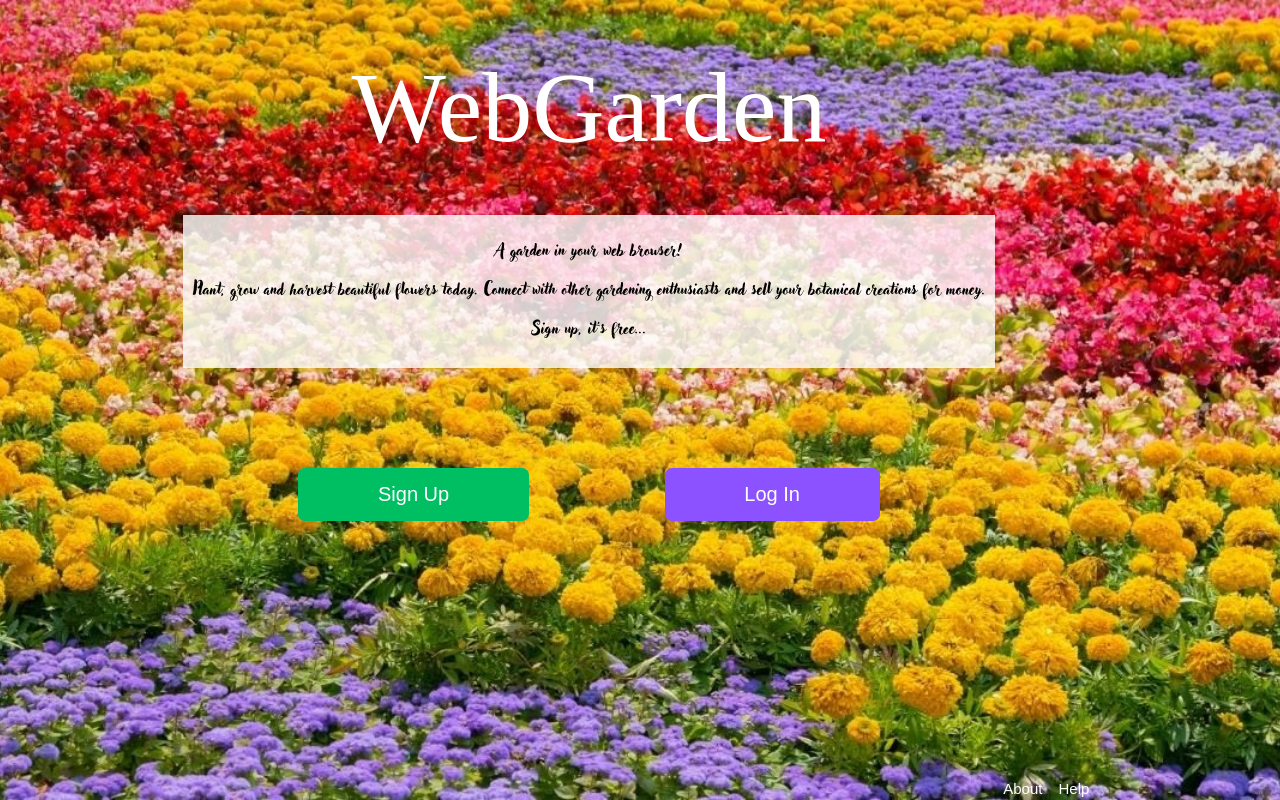
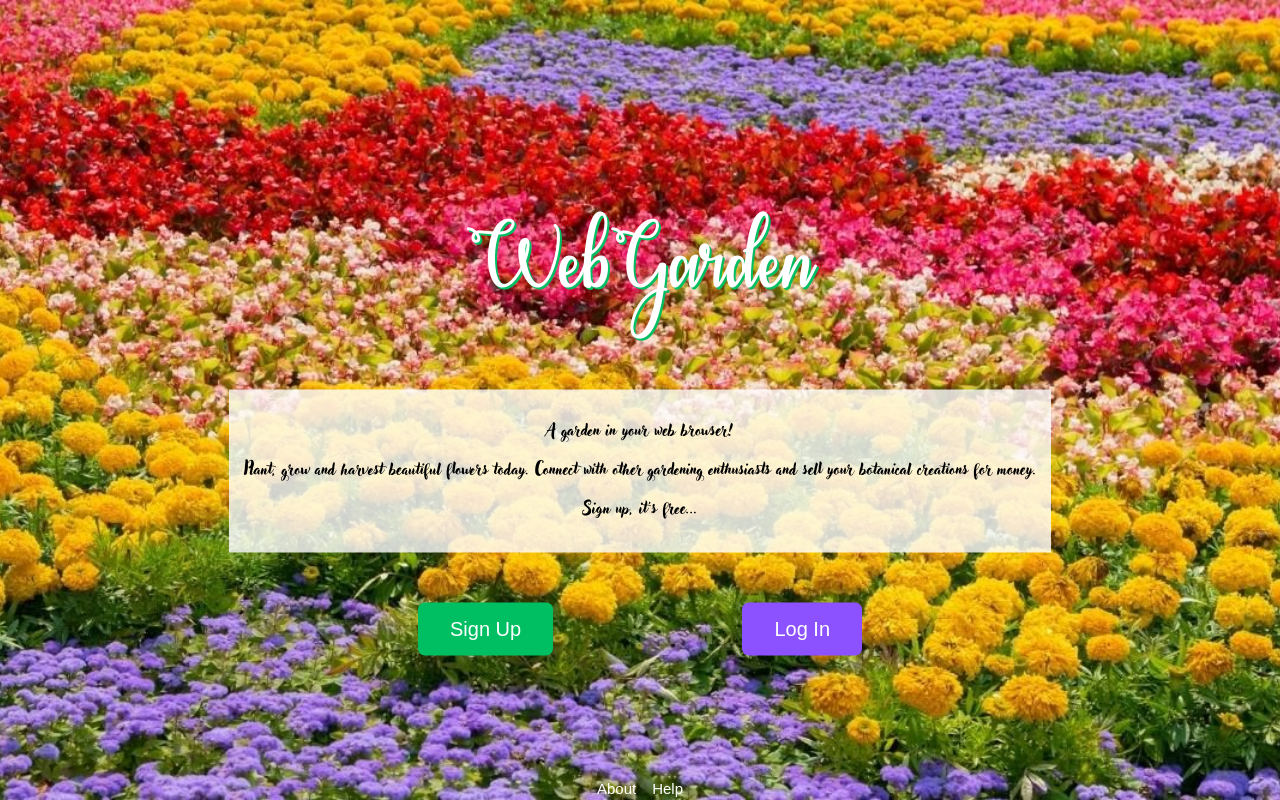
Before and after one commit to Iulian-Tudor/WebGarden, a plain HTML site: page Project/code/index.html in a window 1280 px wide. Drawn offline with Linux system fonts and the light colour scheme.

Commit message:
Landing page

```diff
--- a/Project/code/index.html
+++ b/Project/code/index.html
@@ -1,15 +1,15 @@
 <!DOCTYPE html>
 <html lang="en">
 <head>
-    <meta charset="UTF-8">
-    <!--meta http-equiv="X-UA-Compatible" content="IE=edge">
-    <meta name="viewport" content="width=device-width, initial-scale=1.0"-->
+    <meta charset="UTF-8"></meta>
+    <meta http-equiv="X-UA-Compatible" content="IE=edge"></meta>
+    <meta name="viewport" content="width=device-width, initial-scale=1.0"></meta>
     <title>WebGarden</title>
     <link rel="stylesheet" href="index_style.css">
 </head>
 <body>
     <div class="bg">
-        <div>
+        <div class="content_container">
             <p  class="title">WebGarden</p>
             <div class="main_text_container" style="margin-top: 50px">
                 <p class="main_text">A garden in your web browser!</p>
--- a/Project/code/index_style.css
+++ b/Project/code/index_style.css
@@ -1,6 +1,11 @@
 @font-face {
     font-family: AdleryPro;
     src: url("fonts/Adlery-Pro-trial.ttf");
+}
+
+@font-face {
+    font-family: TitleFont;
+    src: url("fonts/TitleFont.ttf");
 }
 
 body, html {
@@ -12,13 +17,20 @@ body, html {
     height: 100%;
     display: flex;
     justify-content: center;
-    background-image: url("landing_bg.jpg");
+    background-image: url("images/landing_bg.jpg");
     background-position: center;
     background-repeat: no-repeat;
     background-size:cover;
 }
 
+.content_container{
+    position: absolute;
+    top: 50%;
+    transform: translate(0, -50%);
+}
+
 .title {
+    font-family: 'TitleFont';
     text-align: center;
     font-size: 100px;
     vertical-align: 100px;
@@ -26,29 +38,41 @@ body, html {
     margin-block-start: 0em;
     margin-block-end: 0em;
     margin-top: 50px;
+    text-shadow: 2px 2px #00bf63;
 }
 
 .main_text_container{
     background-color: rgba(255, 255, 255, 0.8);
-    padding: 10px;
+    padding: 15px;
 }
 
 .main_text{
     text-align: center;
     font-family: 'AdleryPro', sans-serif;
+    font-size: inherit;
+}
+
+@media screen and (max-width: 500px) {
+    .main_text{
+        font-size: 5vw;
+    }
 }
 
 .buttons_container{
-    display: grid;
-    grid-template-columns: auto auto auto auto auto;
-    margin-top: 100px;
-    column-gap: 20px;
+    display: flex;
+    flex-direction: row;
+    justify-content: space-evenly;
+    margin-top: 10px;
+}
+
+@media screen and (min-width: 500px) {
+    .buttons_container{
+        margin-top: 50px;
+    }
 }
 
 .signup_button{
-    grid-column-start: 2;
-    grid-column-end: 3;
-    gap: 10px;
+
     background-color: #00bf63;
     color: white;
     border-radius: 7px;
@@ -63,9 +87,7 @@ body, html {
 }
 
 .login_button{
-    grid-column-start: 4;
-    grid-column-end: 5;
-    gap: 10px;
+
     background-color: #8c52ff;
     color: white;
     border-radius: 7px;
```
Also changed, not shown: Project/code/fonts/TitleFont.ttf (added), Project/code/images/landing_bg.jpg (added).
